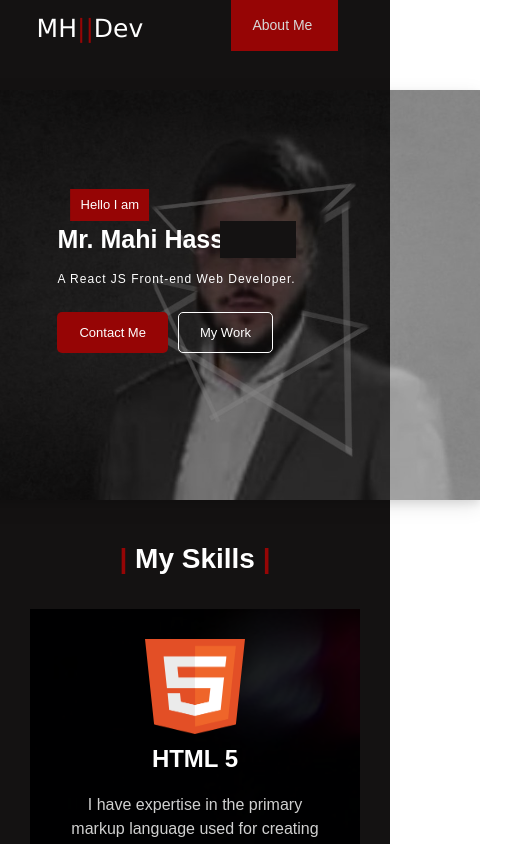
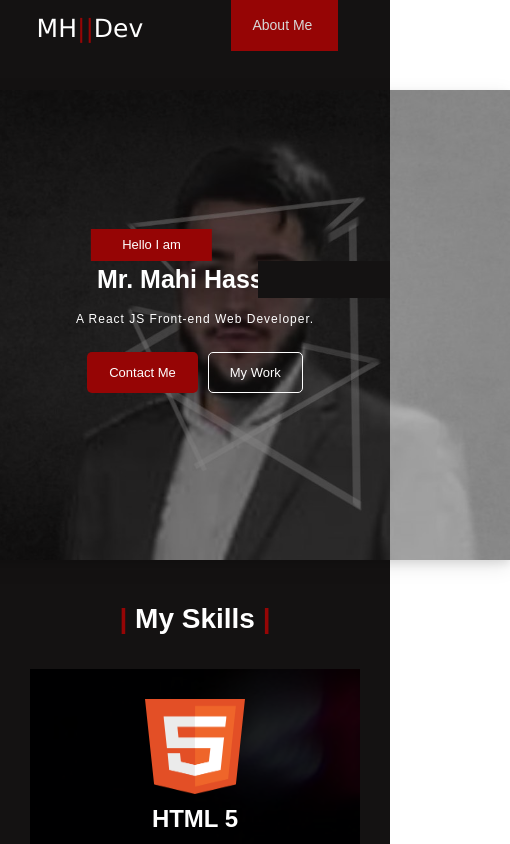
Before and after one commit to HassenMhM/my-portfolio, a React (Vite) app: page / in a window 390 px wide. Shown: the top 844 px of the page, 510 px wide, since content can reach past the window. Built offline with nearby package versions, Linux system fonts and the light colour scheme.

Commit message:
seven-commit

```diff
--- a/src/componnents/about me/About.css
+++ b/src/componnents/about me/About.css
@@ -114,6 +114,8 @@
     }
     .about-container{
         padding-top: 0;
+        flex-direction: column;
+        text-align: center;
     }
     .about-container .left-side{
         position: relative;
@@ -134,14 +136,13 @@
 }
 @media(max-width:500px){
     .about-container .right-side img {
-        width: 600px;
-        height: 410px;
-        right: -90px;
+        width: 700px;
+        height: 470px;
+        right: -120px;
         top: 90px;
     }
     .about-container .left-side{
-        top: -80px;
-        left: 5%;
+        top: -40px;
     }
     .about-container .left-side .me {
         padding: 6px;
@@ -162,4 +163,23 @@
         font-size: 13px;
         padding: 12px 21px;
     }
+    @keyframes slowly {
+        0%{
+            left: 15%;
+        }
+        100%{
+            left: 90%;
+        }
+    }
+    @keyframes move {
+        0% {
+            transform: translateX(150%);
+        }
+        50%{
+            transform: translateX(60%);
+        }
+        100% {
+            transform: translateX(150%);
+        }
+    }
 }
--- a/src/componnents/skills/Skills.css
+++ b/src/componnents/skills/Skills.css
@@ -66,7 +66,7 @@
     }
 
     .skills-container .section-title{
-        margin-top: 120px;
+        margin-top: 180px;
     }
     .skills-container .boxes .box img {
         width: 100px;
```
